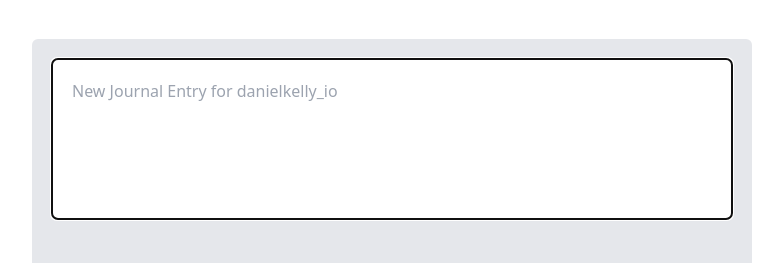
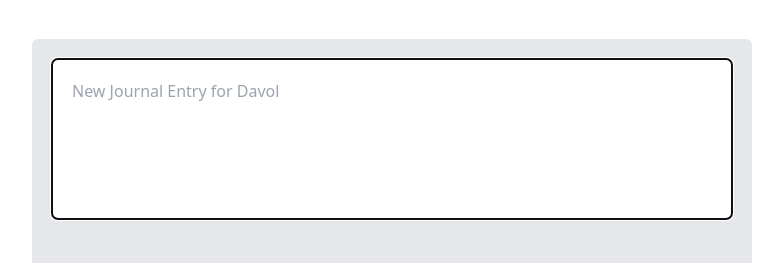
Before and after one commit to VictorMerino/vue-ts-journal, a Vue app: page / in a window 1280 px wide. Shown: the part 164-427 px from the top of the page, without its empty margins (248-1031 px from the left). Built offline with nearby package versions, Linux system fonts and the light colour scheme.

Commit message:
Typed inject/provide property (use it with User object, provided from App.vue, and injected in EntryEditor component. Yes, this is a child component, but it doesn't have to be, we can inject the User wherever we want now)

```diff
--- a/src/App.vue
+++ b/src/App.vue
@@ -1,5 +1,5 @@
 <script setup lang="ts">
-import { computed, reactive } from "vue"
+import { computed, reactive, provide } from "vue"
 
 import TheHeader from "@/components/TheHeader.vue"
 import EntryEditor from "./components/EntryEditor.vue"
@@ -7,6 +7,8 @@ import EntryCard from "@/components/EntryCard.vue"
 
 import type { User } from "./types/User"
 import type { Entry } from "./types/Entry"
+
+import { userInjectionKey } from "./injectionKeys"
 
 const sum = (x: number) => x * 2
 sum(2)
@@ -16,6 +18,7 @@ const user: User = reactive({
   username: "Davol",
   settings: [] as string[],
 })
+provide(userInjectionKey, user)
 
 const entries = reactive<Entry[]>([])
 const entriesReversed = computed(() => [...entries].reverse())
--- a/src/components/EntryEditor.vue
+++ b/src/components/EntryEditor.vue
@@ -1,9 +1,10 @@
 <script lang="ts" setup>
 import EmojiField from "@/components/EmojiField.vue"
 import ArrowCircleRight from "@/assets/icons/arrow-circle-right.svg?component"
-import { computed, onMounted, ref } from "vue"
+import { computed, onMounted, ref, inject } from "vue"
 import type { Emoji } from "@/types/Emoji"
 import type { Entry } from "@/types/Entry"
+import { userInjectionKey } from "@/injectionKeys"
 
 const textMaxLength = 280
 const text = ref("")
@@ -11,6 +12,8 @@ const text = ref("")
 const emoji = ref<Emoji | null>(null)
 // emoji.value = "crying"
 // Editor should only allow you to use the Emojis from the Emoji type
+
+const injectedUser = inject(userInjectionKey)
 
 const charCount = computed(() => text.value.length)
 
@@ -48,7 +51,7 @@ function handleSubmit() {
     body: text.value,
     emoji: emoji.value,
     createdAt: new Date(),
-    userId: 1,
+    userId: injectedUser?.id || 0,
     id: Math.random(),
   })
   text.value = ""
@@ -60,7 +63,7 @@ function handleSubmit() {
     <textarea
       ref="textarea"
       :value="text"
-      placeholder="New Journal Entry for danielkelly_io"
+      :placeholder="`New Journal Entry for ${injectedUser?.username}`"
       @keyup="handleTextInput"
     ></textarea>
     <EmojiField v-model="emoji" />
--- /dev/null
+++ b/src/injectionKeys.ts
@@ -0,0 +1,5 @@
+import type { InjectionKey } from "vue"
+
+import type { User } from "./types/User"
+
+export const userInjectionKey = Symbol() as InjectionKey<User>
```
